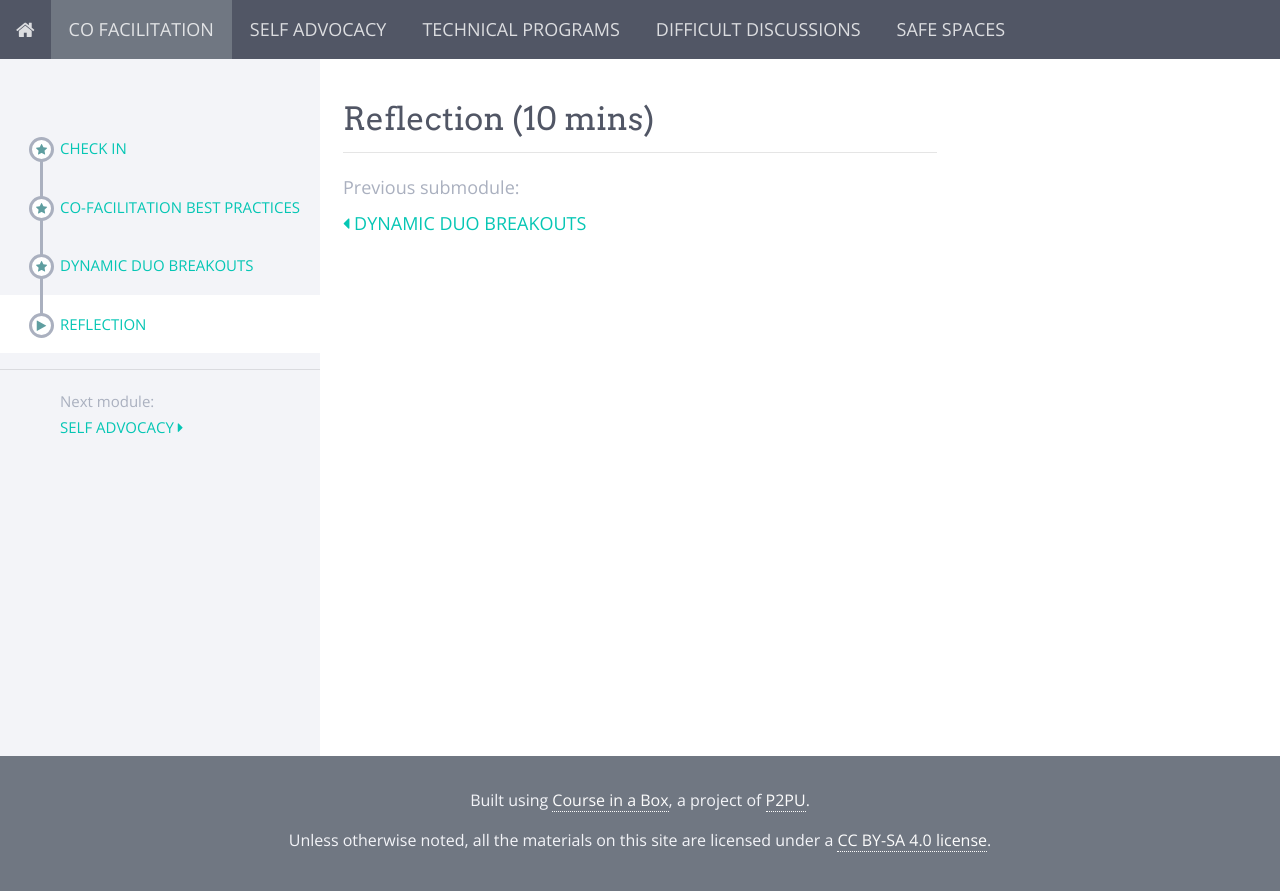
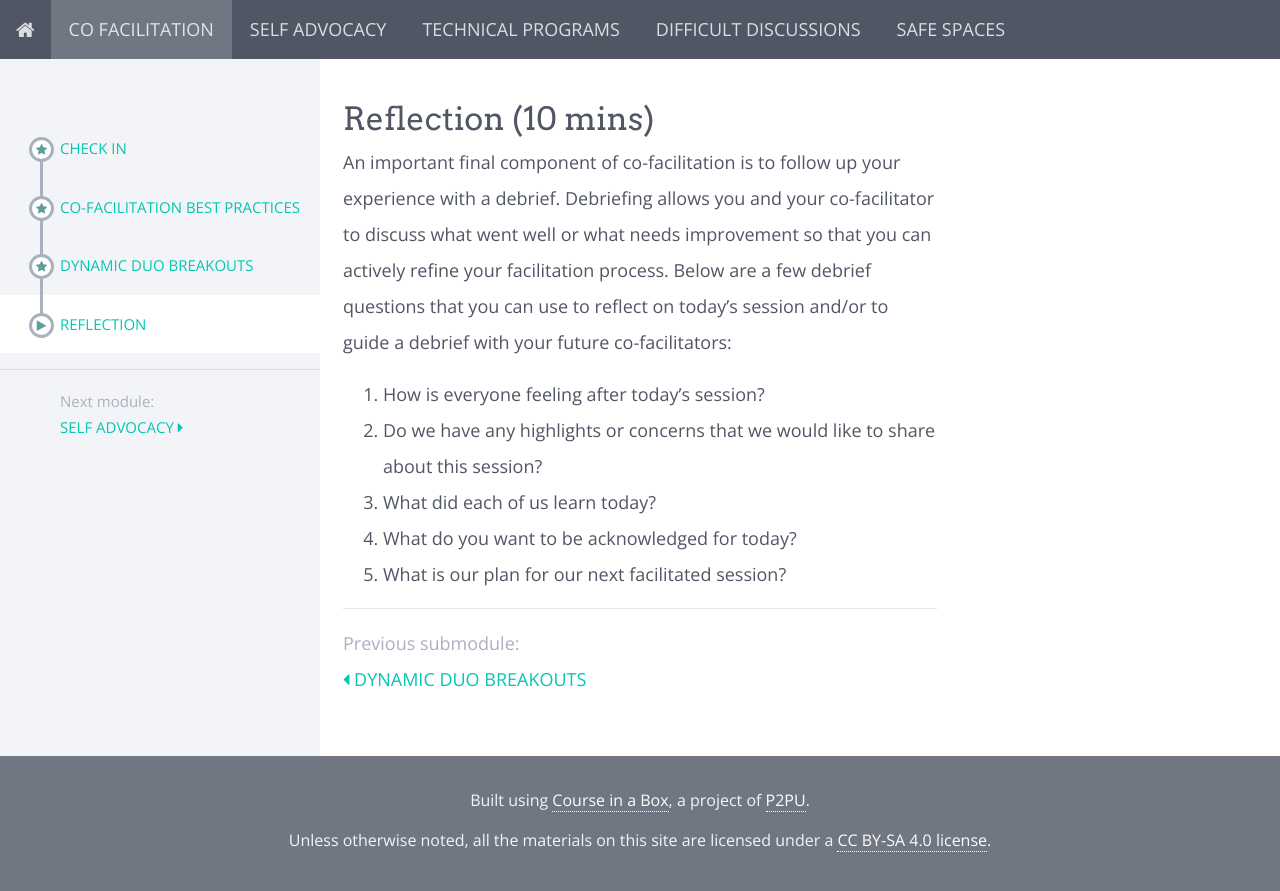
Before and after one commit to p2pu/advanced-facilitation, a Jekyll site: the page built from modules/Co-Facilitation/_posts/2000-01-04-reflection.md, in a window 1280 px wide. Shown: the top 891 px of the page. Built offline with Jekyll 4.4.1, drawn with Linux system fonts in a browser that asks for light colours; nearby versions of some CDN libraries.

Commit message:
Update 2000-01-04-reflection.md

```diff
--- a/modules/Co-Facilitation/_posts/2000-01-04-reflection.md
+++ b/modules/Co-Facilitation/_posts/2000-01-04-reflection.md
@@ -3,3 +3,13 @@ title: Reflection
 ---
 
 ## Reflection (10 mins)
+
+An important final component of co-facilitation is to follow up your experience with a debrief. Debriefing allows you and your co-facilitator to discuss what went well or what needs improvement so that you can actively refine your facilitation process. Below are a few debrief questions that you can use to reflect on today’s session and/or to guide a debrief with your future co-facilitators:
+
+
+
+1. How is everyone feeling after today's session?
+2. Do we have any highlights or concerns that we would like to share about this session?
+3. What did each of us learn today?
+4. What do you want to be acknowledged for today?
+5. What is our plan for our next facilitated session?
```
